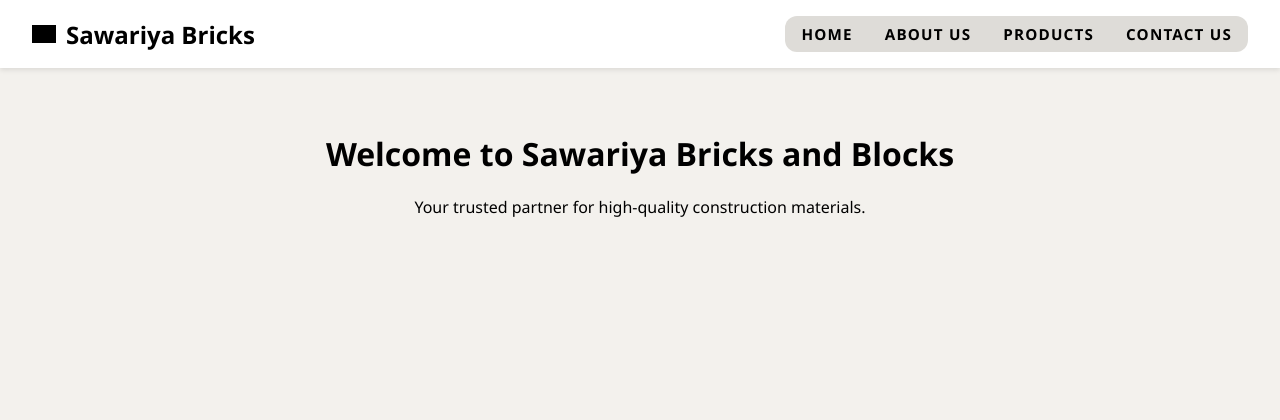
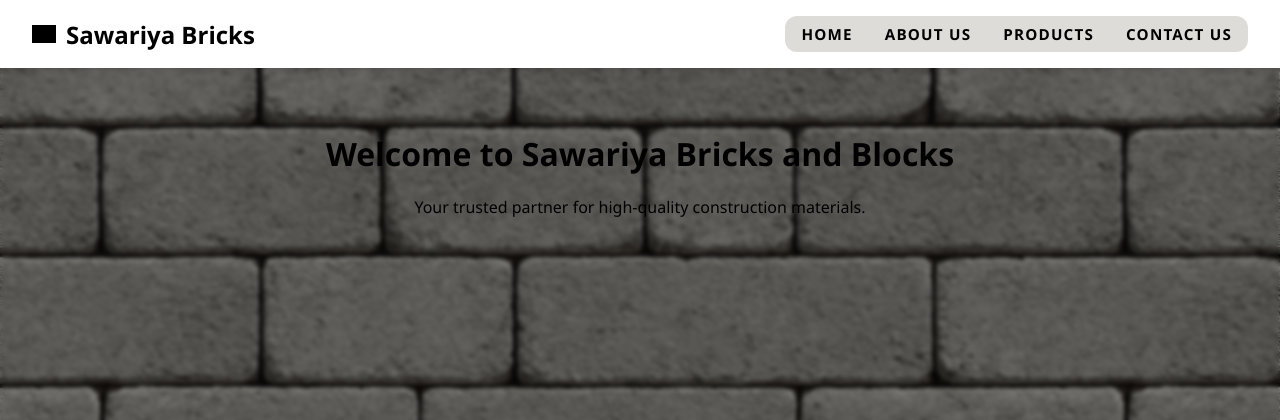
Before and after one commit to HamHam-Friends/ShreeSawariyaBricksAndBlocks, a Flask app: page /index.html in a window 1280 px wide. Shown: the top 420 px of the page. Run offline with Flask 3, Linux system fonts and the light colour scheme; grey boxes are pictures that could not be loaded.

Commit message:
pushhhhh

```diff
--- a/static/styles.css
+++ b/static/styles.css
@@ -1,13 +1,48 @@
 body {
     margin: 0;
-  background: #f3f1ed;
     font-family: 'Segoe UI', sans-serif;
+    background-image: url(../static/imgs/GreyBricksBackground.png);
+    background-repeat: repeat;
+    background-size: auto;
+    position: relative;
+    overflow: hidden;
 }
 
+body::before {
+    content: "";
+    position: fixed;
+    top: 0;
+    left: 0;
+    width: 100vw;
+    height: 100vh;
+    background: inherit;
+    /* reuse the same background as body */
+    background-image: url(../static/imgs/GreyBricksBackground.png);
+    background-repeat: repeat;
+    background-size: auto;
+    filter: blur(2px);
+    z-index: -2;
+}
+
+body::after {
+    content: "";
+    position: fixed;
+    top: 0;
+    left: 0;
+    width: 100vw;
+    height: 100vh;
+    background-color: rgba(0, 0, 0, 0.4);
+    /* 🕶️ black transparent overlay */
+    z-index: -1;
+}
+
+
 /* Navbar Container */
+
 .navbar {
     display: flex;
-  justify-content: center; /* Center the whole navbar */
+    justify-content: center;
+    /* Center the whole navbar */
     align-items: center;
     padding: 1rem 2rem;
     background-color: white;
@@ -18,14 +53,17 @@ body {
     flex-wrap: wrap;
 }
 
+
 /* Logo */
+
 .logo {
     font-weight: bold;
     font-size: 1.5rem;
     display: flex;
     align-items: center;
     gap: 10px;
-  margin-right: auto; /* Push nav-links to center */
+    margin-right: auto;
+    /* Push nav-links to center */
 }
 
 .logo-icon {
@@ -38,7 +76,9 @@ body {
     -webkit-mask-size: contain;
 }
 
+
 /* Nav Links */
+
 .nav-links {
     display: flex;
     flex-wrap: wrap;
@@ -63,26 +103,25 @@ body {
     color: #333;
 }
 
+
 /* Mobile Responsive */
+
 @media (max-width: 768px) {
     .navbar {
         flex-direction: column;
         align-items: center;
         padding: 1rem;
     }
-
     .logo {
         margin: 0 0 1rem 0;
         justify-content: center;
     }
-
     .nav-links {
         padding: 0.7rem 1rem;
         gap: 1rem;
         width: 100%;
         justify-content: center;
     }
-
     .nav-links a {
         font-size: 1rem;
     }
```
Also changed, not shown: static/imgs/GreyBricksBackground.png (added), templates/index.html (indentation only). Lines whose indentation alone changed are shown as unchanged.
